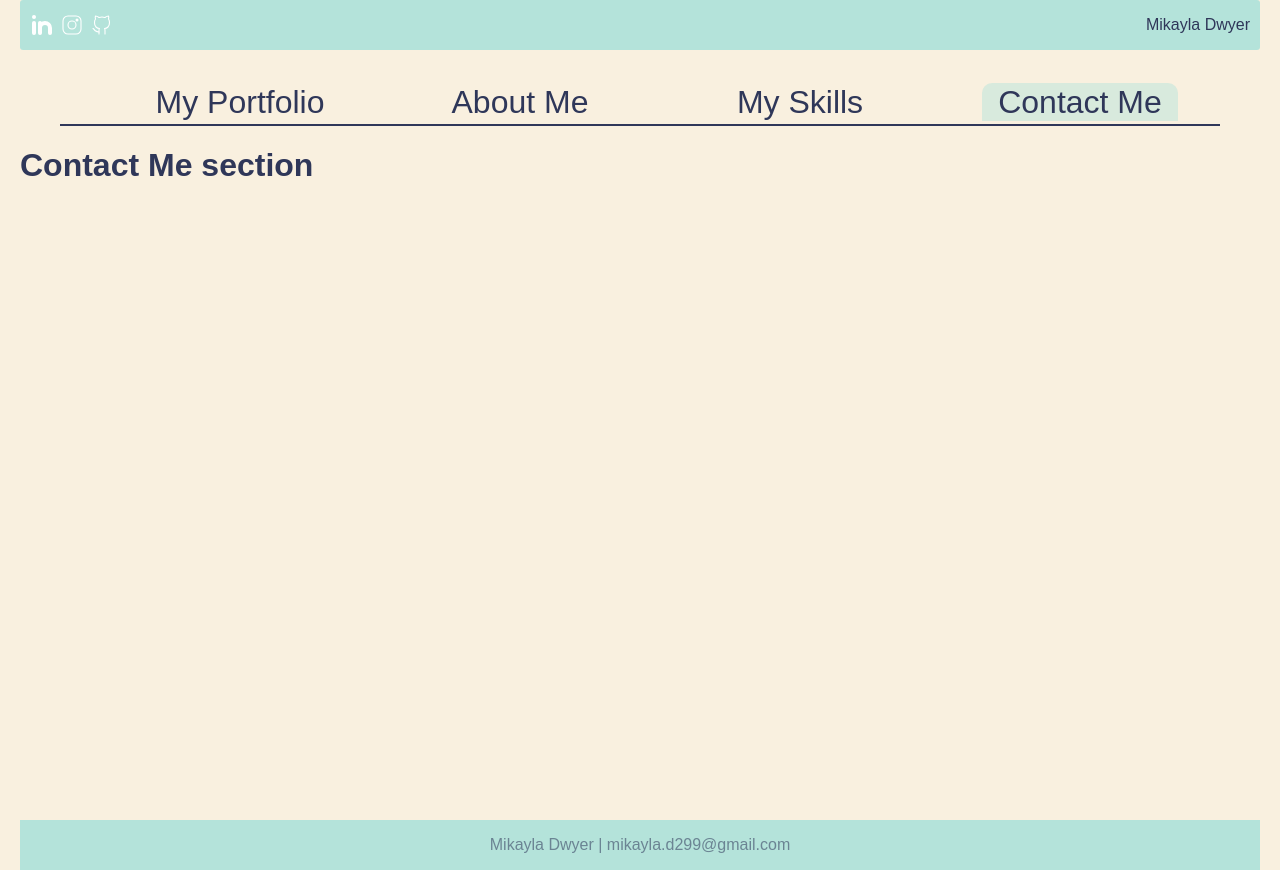
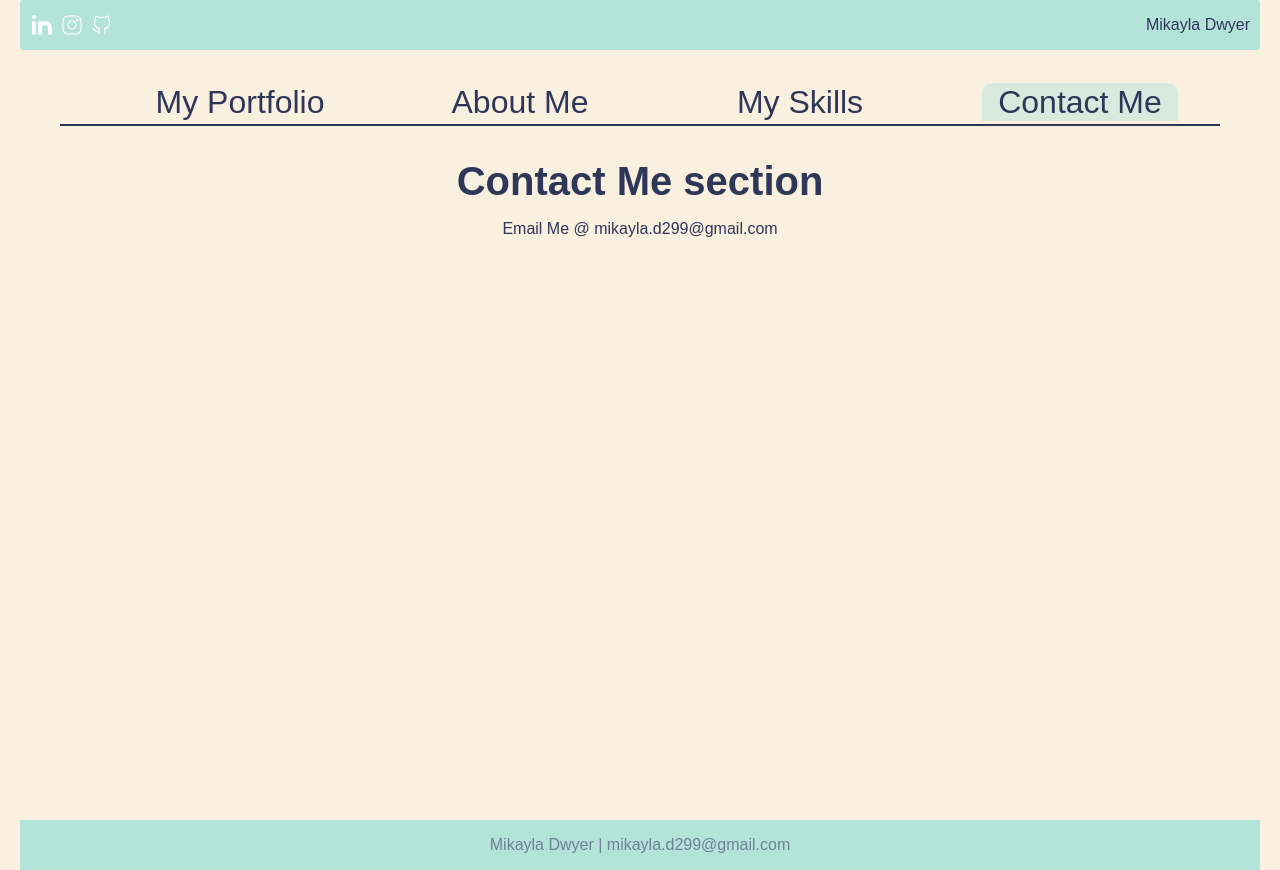
Before and after one commit to Dwizzle29/portfolio-react, a React (Create React App) app: page /contact in a window 1280 px wide. Built offline with nearby package versions, Linux system fonts and the light colour scheme; a web font is replaced by a local one.

Commit message:
updates to form

```diff
--- a/package.json
+++ b/package.json
@@ -3,6 +3,7 @@
   "version": "0.1.0",
   "private": true,
   "dependencies": {
+    "@emailjs/browser": "^4.4.1",
     "@testing-library/jest-dom": "^5.17.0",
     "@testing-library/react": "^13.4.0",
     "@testing-library/user-event": "^13.5.0",
--- a/src/App.css
+++ b/src/App.css
@@ -223,6 +223,11 @@ div .projects-portfolio-card:hover span {
 .about-container {
   margin: 10px;
 }
+
+.contact-info {
+  text-align: center;
+  font-weight: 500;
+}
 /* Smaller Screens */
 @media screen and (max-width: 600px) {
 }
--- a/src/Pages/ContactMe.jsx
+++ b/src/Pages/ContactMe.jsx
@@ -1,8 +1,10 @@
 export default function Contact() {
   return (
     <>
-      <h1>Contact Me section</h1>
-      <section className="main-content"></section>
+      <section className="main-content">
+        <h1>Contact Me section</h1>
+        <p className="contact-info">Email Me @ mikayla.d299@gmail.com</p>
+      </section>
     </>
   );
 }
```
Also changed, not shown: 1 other file (tests, documents, lock files or other folders).
